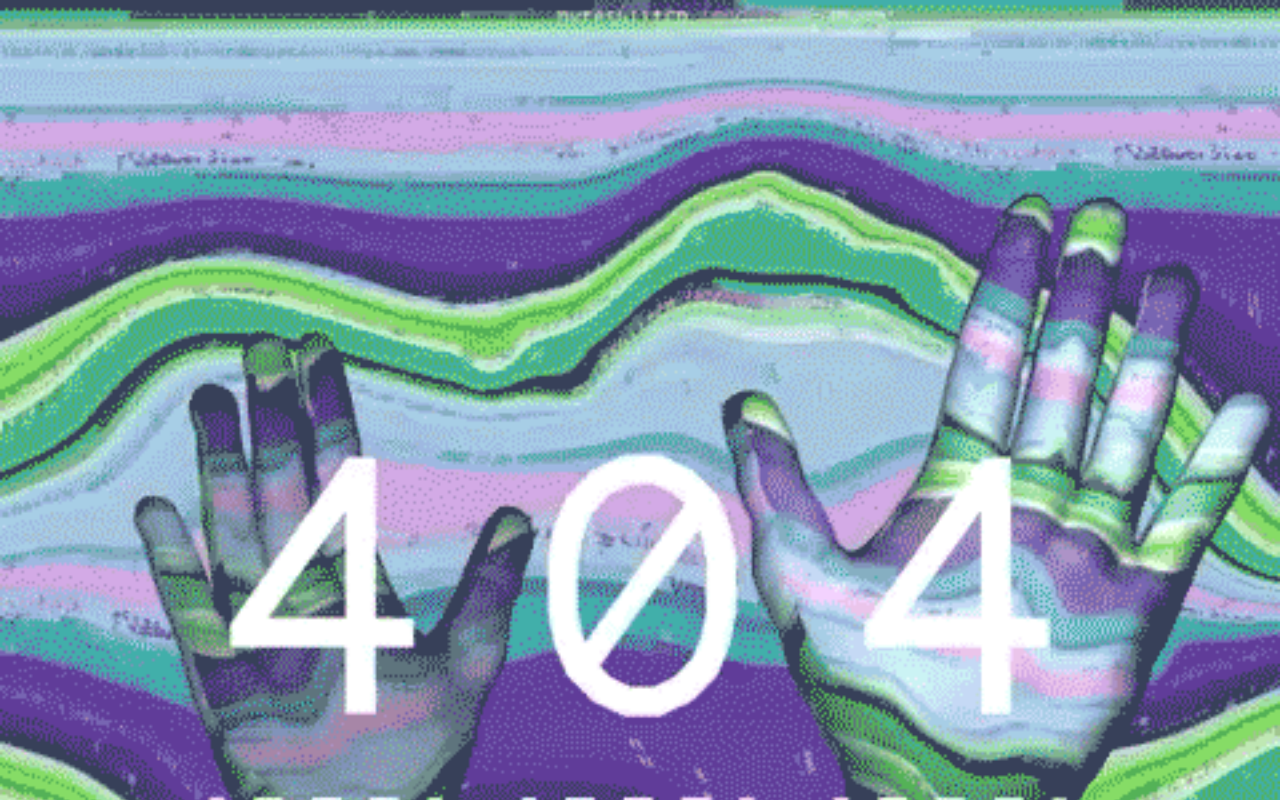
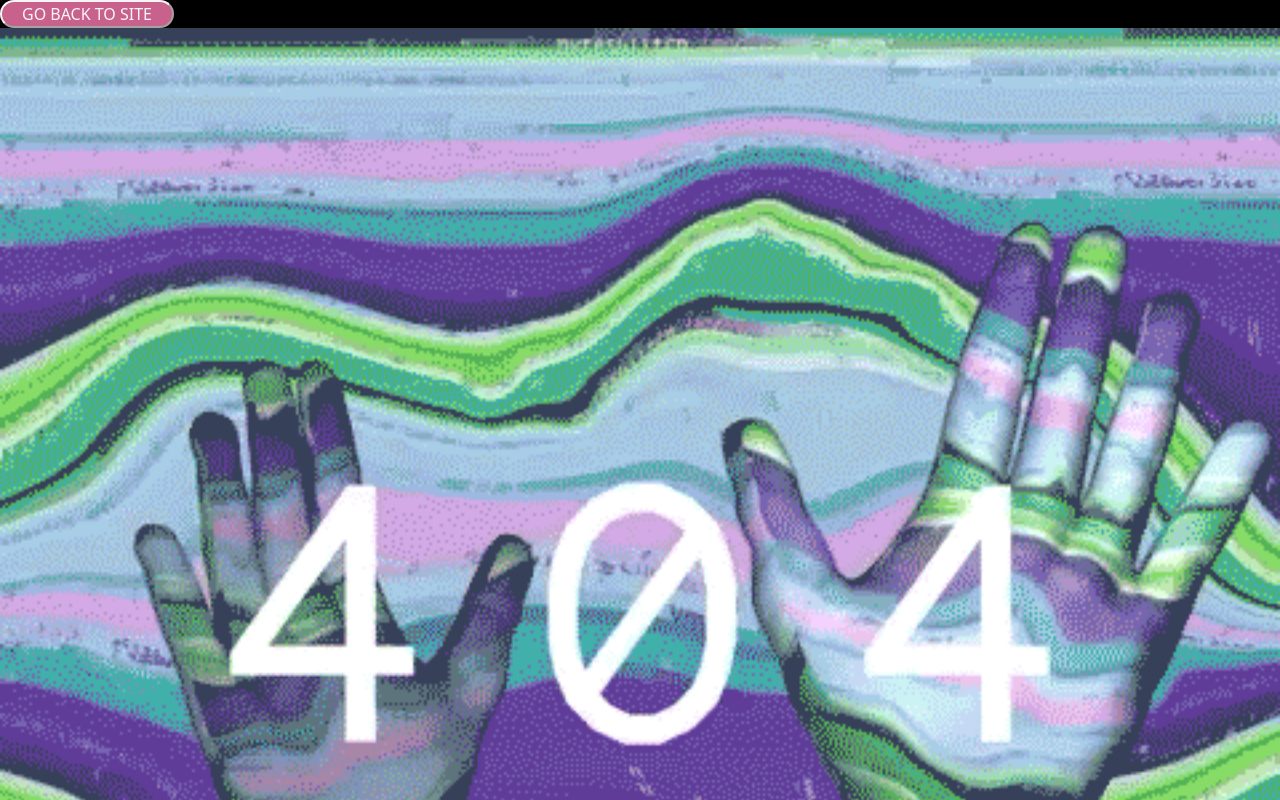
Before and after one commit to JaimeLaguna97/LiveShowRadio-JaimeLaguna-EntregaFinal, a website: page pages/error404.html in a window 1280 px wide. Shown: the top 800 px of the page. Drawn offline with nearby package versions, Linux system fonts and the light colour scheme.

Commit message:
Subida final del proyecto

```diff
--- a/pages/error404.html
+++ b/pages/error404.html
@@ -17,8 +17,11 @@
 </head>
 
 <body>
-    <div class="error-404">
-        <img class="gif-size" src="../img/giphy.gif" alt="404-error-gif">
+    <div class="error-bg">
+        <div>
+            <button class="ad-btn2 cta"> <a href="../index.html">GO BACK TO SITE</a></button>
+        </div>
+        <img src="../img/giphy.gif" alt="error404-gif">
     </div>
 
     <!-- bootstrap script  -->
--- a/scss/pages/_error404.scss
+++ b/scss/pages/_error404.scss
@@ -0,0 +1,16 @@
+.error-bg {
+    display:block;
+    justify-content: center;
+}
+
+.ad-btn2{
+    padding: 0 20px;
+border-radius: 15px;
+border-color: $white;
+font-style: none;
+background-color: $thirdColor;
+a{
+    text-decoration: none;
+    color: $white;
+}
+}
--- a/scss/pages/_shop.scss
+++ b/scss/pages/_shop.scss
@@ -86,7 +86,6 @@
         box-shadow: 12px 15px 20px 0px rgba(46,61,73,0.15);
         }
 }
-
 .btn-shop {
     padding: 0 20px;
     border-radius: 15px;
```
Also changed, not shown: css/style.css, 1 other file.
